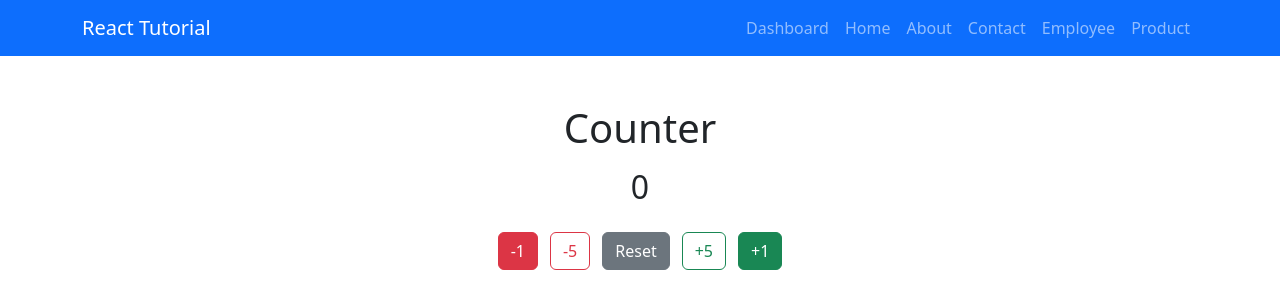
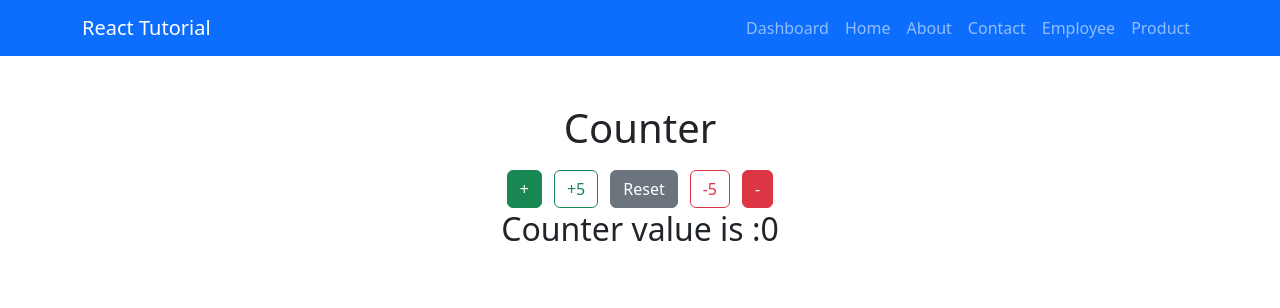
Before and after one commit to nihiratechiees/Firstapp_react, a React (Vite) app: page /counter in a window 1280 px wide. Shown: the top 308 px of the page. Built offline with nearby package versions, Linux system fonts and the light colour scheme.

Commit message:
UseReducer

```diff
--- a/src/Component/Counter.jsx
+++ b/src/Component/Counter.jsx
@@ -1,44 +1,16 @@
-import { useReducer } from 'react'
-
-const initialState = { count: 0 }
-
-function reducer(state, action) {
-  switch (action.type) {
-    case 'increment':
-      return { count: state.count + (action.payload || 1) }
-    case 'decrement':
-      return { count: state.count - (action.payload || 1) }
-    case 'reset':
-      return initialState
-    default:
-      return state
-  }
-}
+import { useReducer } from "react"
+import Counterbutton from "./Counter/CounterButton"
+import Counterview from "./Counter/CounterView"
+import { initialState } from "./Counter/counterState"
+import reducer from "./Counter/counterReducer"
 
 const Counter = () => {
-  const [state, dispatch] = useReducer(reducer, initialState)
-
+  const[state,dispatch]=useReducer(reducer,initialState)
   return (
     <div className='container text-center mt-5'>
       <h1 className='mb-3'>Counter</h1>
-      <h2 className='mb-4'>{state.count}</h2>
-      <div className='d-flex justify-content-center gap-2 flex-wrap'>
-        <button className='btn btn-danger' onClick={() => dispatch({ type: 'decrement', payload: 1 })}>
-          -1
-        </button>
-        <button className='btn btn-outline-danger' onClick={() => dispatch({ type: 'decrement', payload: 5 })}>
-          -5
-        </button>
-        <button className='btn btn-secondary' onClick={() => dispatch({ type: 'reset' })}>
-          Reset
-        </button>
-        <button className='btn btn-outline-success' onClick={() => dispatch({ type: 'increment', payload: 5 })}>
-          +5
-        </button>
-        <button className='btn btn-success' onClick={() => dispatch({ type: 'increment', payload: 1 })}>
-          +1
-        </button>
-      </div>
+      <Counterbutton dispatch={dispatch}></Counterbutton>
+      <Counterview count={state.count}></Counterview>
     </div>
   )
 }
--- /dev/null
+++ b/src/Component/Counter/CounterButton.jsx
@@ -0,0 +1,17 @@
+import { decrement, increment, reset } from "./Counteraction";
+
+const Counterbutton = ({dispatch}) => {
+    return (
+        <div className='d-flex justify-content-center gap-2 flex-wrap'>
+
+          <button className="btn btn-success" onClick={()=>dispatch(increment(1))}>+</button>
+           <button className="btn btn-outline-success" onClick={()=>dispatch(increment(5))}>+5</button>
+           <button className="btn btn-secondary" onClick={()=>dispatch(reset())}>Reset</button>
+            <button className="btn btn-outline-danger" onClick={()=>dispatch(decrement(5))}>-5</button>
+            <button className="btn btn-danger" onClick={()=>dispatch(decrement(1))}>-</button>
+
+        </div>
+     );
+}
+
+export default Counterbutton;
--- /dev/null
+++ b/src/Component/Counter/CounterReducer.js
@@ -0,0 +1,14 @@
+
+export default function reducer(state,action){
+    debugger;
+    switch(action.type){
+        case 'increment':
+            return {count: state.count + action.payload}
+        case 'decrement':
+            return {count: state.count - action.payload}
+        case 'reset':
+            return {count: 0}
+        default:
+            return state
+    }
+}
--- /dev/null
+++ b/src/Component/Counter/Counteraction.js
@@ -0,0 +1,7 @@
+export const INCREMENT='increment'
+export const DECREMENT='decrement'
+export const RESET='reset'
+
+export const increment = (payload=1) => ({ type: INCREMENT,payload })
+export const decrement = (payload=1) => ({ type: DECREMENT,payload })
+export const reset = () => ({ type: RESET })
--- /dev/null
+++ b/src/Component/Counter/Counterstate.js
@@ -0,0 +1,3 @@
+export const initialState = {
+    count: 0
+}
--- /dev/null
+++ b/src/Component/Counter/Counterview.jsx
@@ -0,0 +1,10 @@
+const Counterview = ({count}) => {
+    return (
+        <div>
+
+            <h2 className="mb-4">Counter value is :{count}</h2>
+        </div>
+     );
+}
+
+export default Counterview;
```
